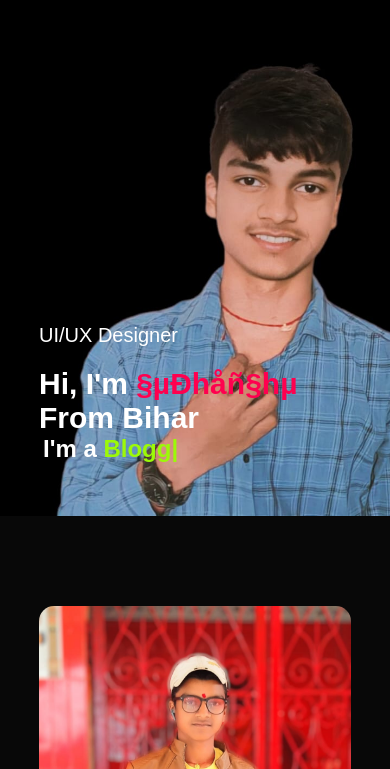
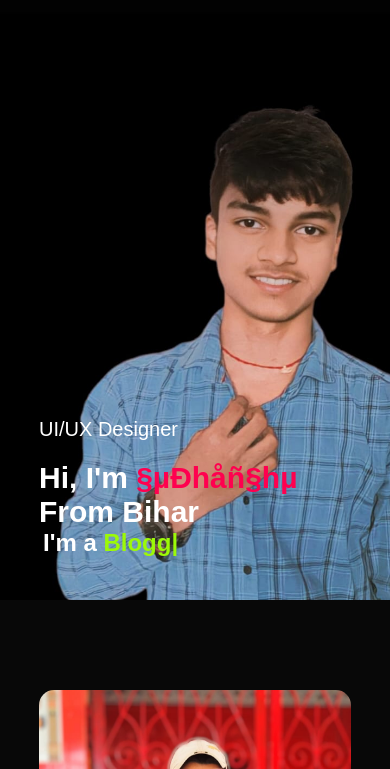
Before and after one commit to sudhucodes/sudhanshuportfolio.com, a plain HTML site: page index.html in a window 390 px wide. Shown: the part 75-844 px from the top of the page. Drawn offline with nearby package versions, Linux system fonts and the light colour scheme.

Commit message:
style.css

```diff
--- a/style.css
+++ b/style.css
@@ -342,11 +342,11 @@ nav .fa-solid {
         background-image: url(photo/bgforphone.jpg);
         background-size: cover;
         background-position: center;
-        height: 70vh; /* Adjust the height as needed */
+        height: 80vh; /* Adjust the height as needed */
     }
 
     .header-text {
-        margin-top: 105%; /* Adjust as needed */
+        margin-top: 135%; /* Adjust as needed */
         font-size: 20px;
     }
 
```
